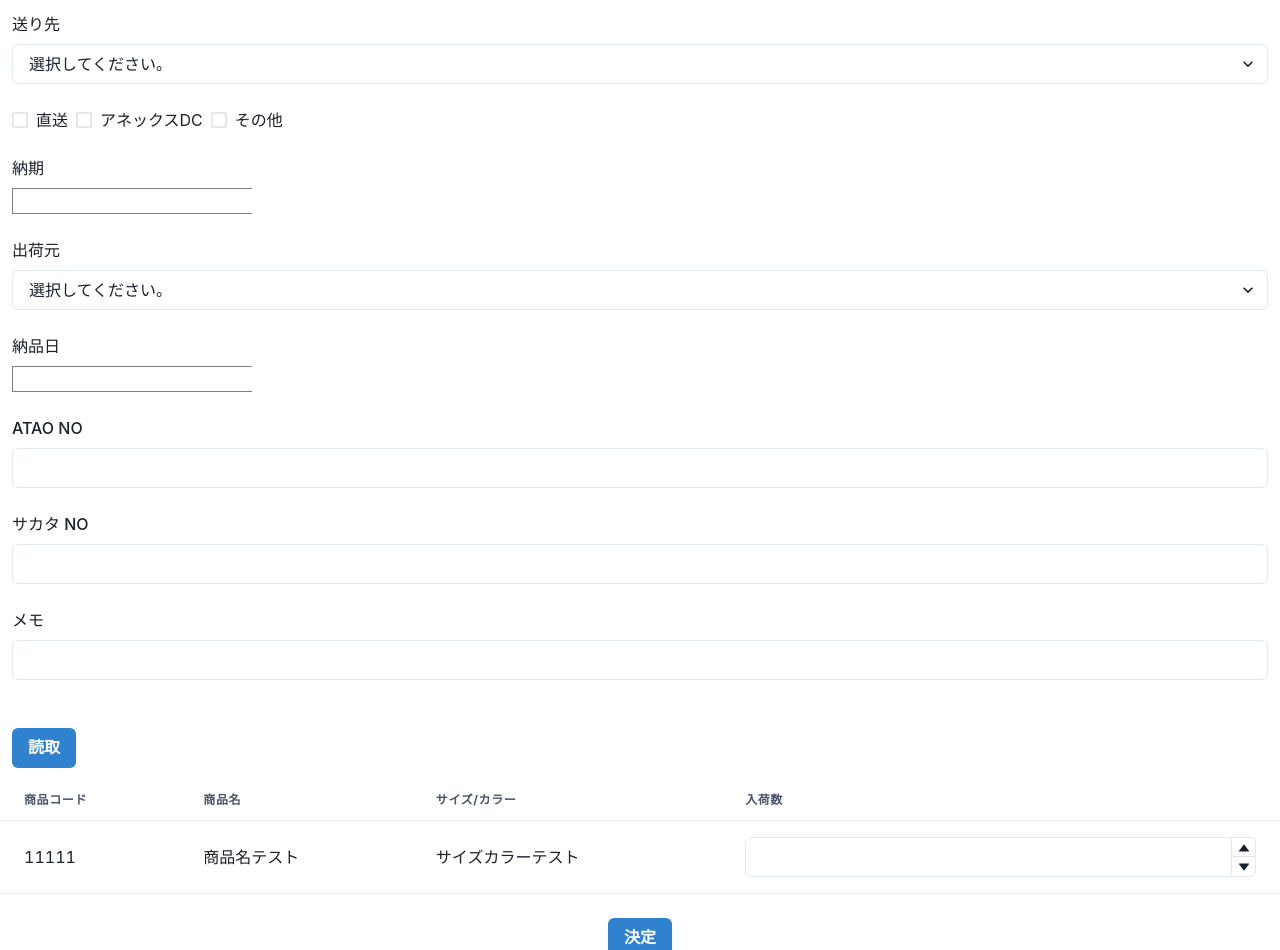
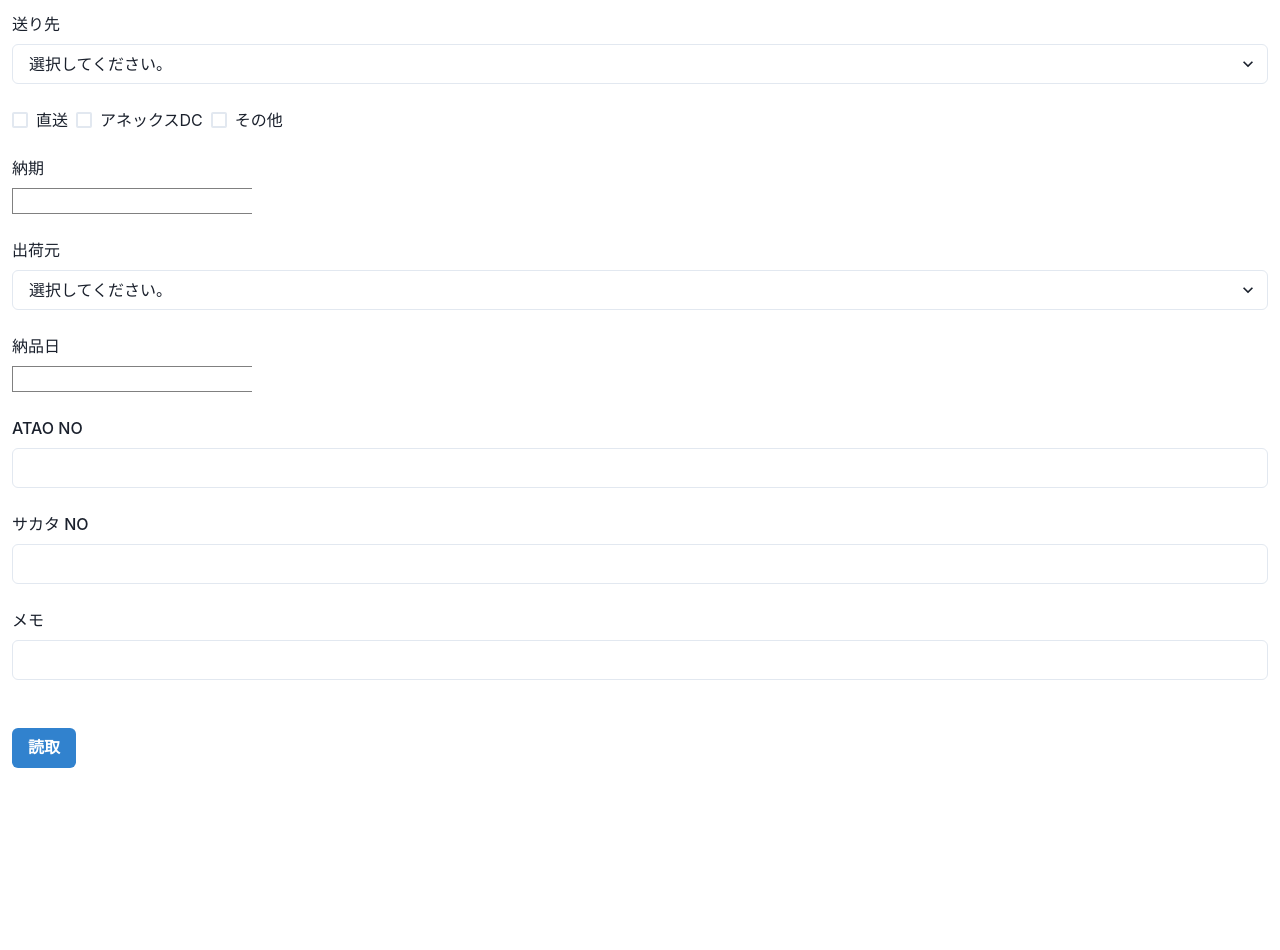
Before and after one commit to imayounaoto401/jancode-reader, a React (Create React App) app: page / in a window 1280 px wide. Shown: the top 950 px of the page. After the commit the page ends 800 px from the top, so only its background shows below. Built offline with nearby package versions, Linux system fonts and the light colour scheme.

Commit message:
scan test

```diff
--- a/src/App.js
+++ b/src/App.js
@@ -50,7 +50,7 @@ function App() {
   const [scanStart,setScanStart] = useState(false)
 
   const [scanData,setScanData] = useState([
-      {code:"11111",name:"商品名テスト",size:"サイズカラーテスト",num:2}
+   //   {code:"11111",name:"商品名テスト",size:"サイズカラーテスト",num:2}
   ])
 
   const codeMap = {
--- a/src/Scan2.jsx
+++ b/src/Scan2.jsx
@@ -107,7 +107,7 @@ const Scan2 = (props) => {
     return ()=> {
       clearTimeout(timer)
     }
-  },[onSchan,setScanStart])
+  },[])
 
   return (
     <>
```
